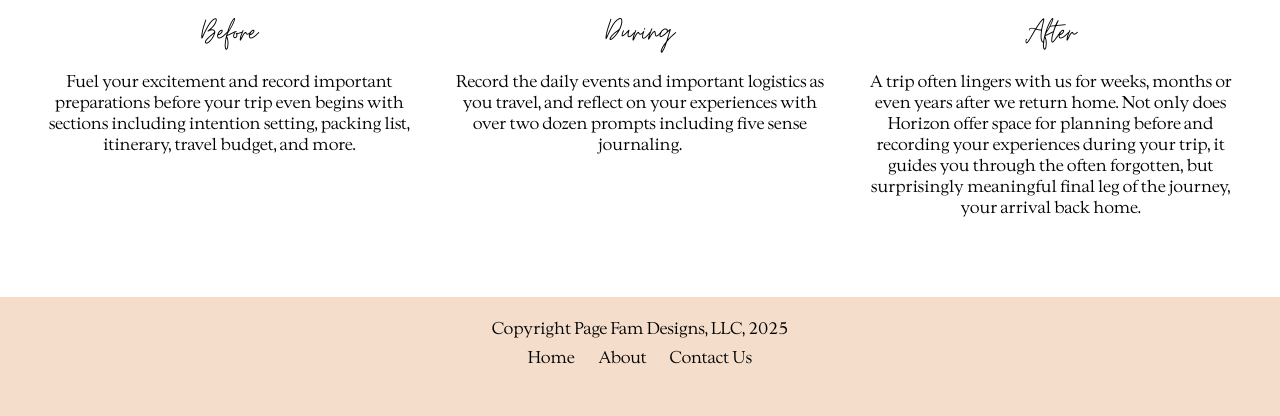
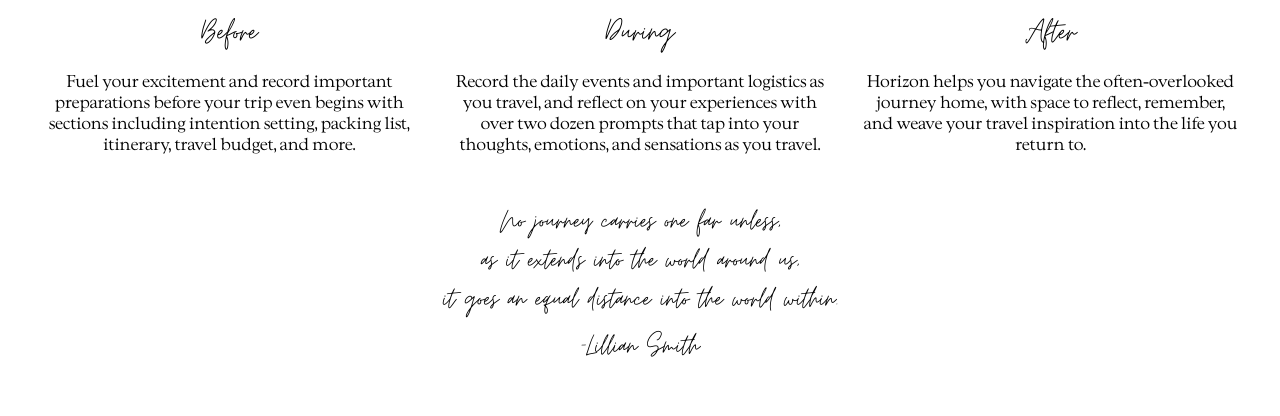
Before and after one commit to Quesajo17/horizon-landing, a SvelteKit app: page / in a window 1280 px wide. Shown: the part 644-1060 px from the top of the page. Before the commit the page ends 1023 px from the top, so only its background shows below. Built offline with nearby package versions, Linux system fonts and the light colour scheme.

Commit message:
add quote to page

```diff
--- a/src/routes/+page.svelte
+++ b/src/routes/+page.svelte
@@ -35,20 +35,22 @@
             <h3>During</h3>
             <!-- <img src='/images/Horizon_Return.jpg' alt="Return Page" /> -->
             <p>Record the daily events and important logistics as you travel, and
-                reflect on your experiences with over two dozen prompts including
-                five sense journaling.
-            </p>
+                reflect on your experiences with over two dozen prompts that tap into
+            your thoughts, emotions, and sensations as you travel.</p>
         </div>
         <div class="details-item">
             <h3>After</h3>
             <!-- <img src='/images/Horizon_Best_Moments.jpg' alt="The Best Moments Page" /> -->
-            <p>A trip often lingers with us for weeks, months
-                or even years after we return home. Not only does
-                Horizon offer space for planning before and recording
-                your experiences during your trip, it guides you through
-                the often forgotten, but surprisingly meaningful final
-                leg of the journey, your arrival back home. </p>
+            <p>Horizon helps you navigate the often-overlooked journey home, with space
+                to reflect, remember, and weave your travel inspiration into the
+                life you return to.</p>
         </div>
+    </div>
+    <div class="main-quote">
+        <p class="main-quote-line">No journey carries one far unless,</p>
+        <p class="main-quote-line">as it extends into the world around us,</p>
+        <p class="main-quote-line">it goes an equal distance into the world within.</p>
+        <p class="main-quote-attribution">-Lillian Smith</p>
     </div>
     <!--
         <Testimonials />
@@ -152,6 +154,21 @@
         margin-bottom: 1rem;
     }
 
+    .main-quote {
+        font-family: 'Moontime', sans-serif;
+        font-size: 2rem;
+        text-align: center;
+    }
+
+    .main-quote-line {
+       margin: 0;
+    }
+
+    .main-quote-attribution {
+        margin-top: 0.5rem;
+    }
+
+
     /* Tablet styles */
     @media (max-width: 1024px) {
         .hero {
@@ -189,6 +206,10 @@
             max-width: 500px;
             padding: 1rem;
         }
+
+        .main-quote {
+        font-size: 1.5rem;
+    }
     }
 
     /* Small mobile screens */
@@ -196,5 +217,9 @@
         .hero-img {
             max-width: 100%;
         }
+
+        .main-quote {
+        font-size: 1rem;
+    }
     }
 </style>
```
